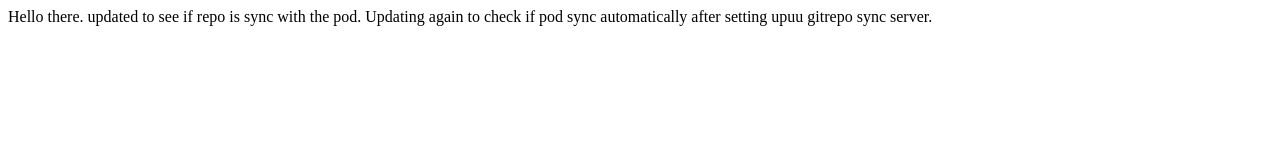
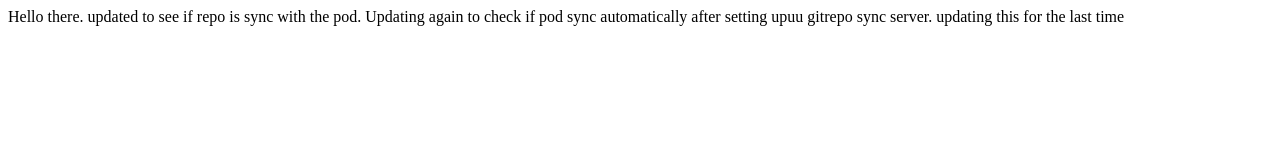
Before and after one commit to waqasnasir/pod-website-example, a plain HTML site: page index.html in a window 1280 px wide. Drawn offline with Linux system fonts and the light colour scheme.

Commit message:
index.html updated

```diff
--- a/index.html
+++ b/index.html
@@ -2,6 +2,7 @@
 <body>
 Hello there. updated to see if repo is sync with the pod.
   Updating again to check if pod sync automatically after setting upuu  gitrepo sync server.
+  updating this for the last time
 
 </body>
 </html>
```
